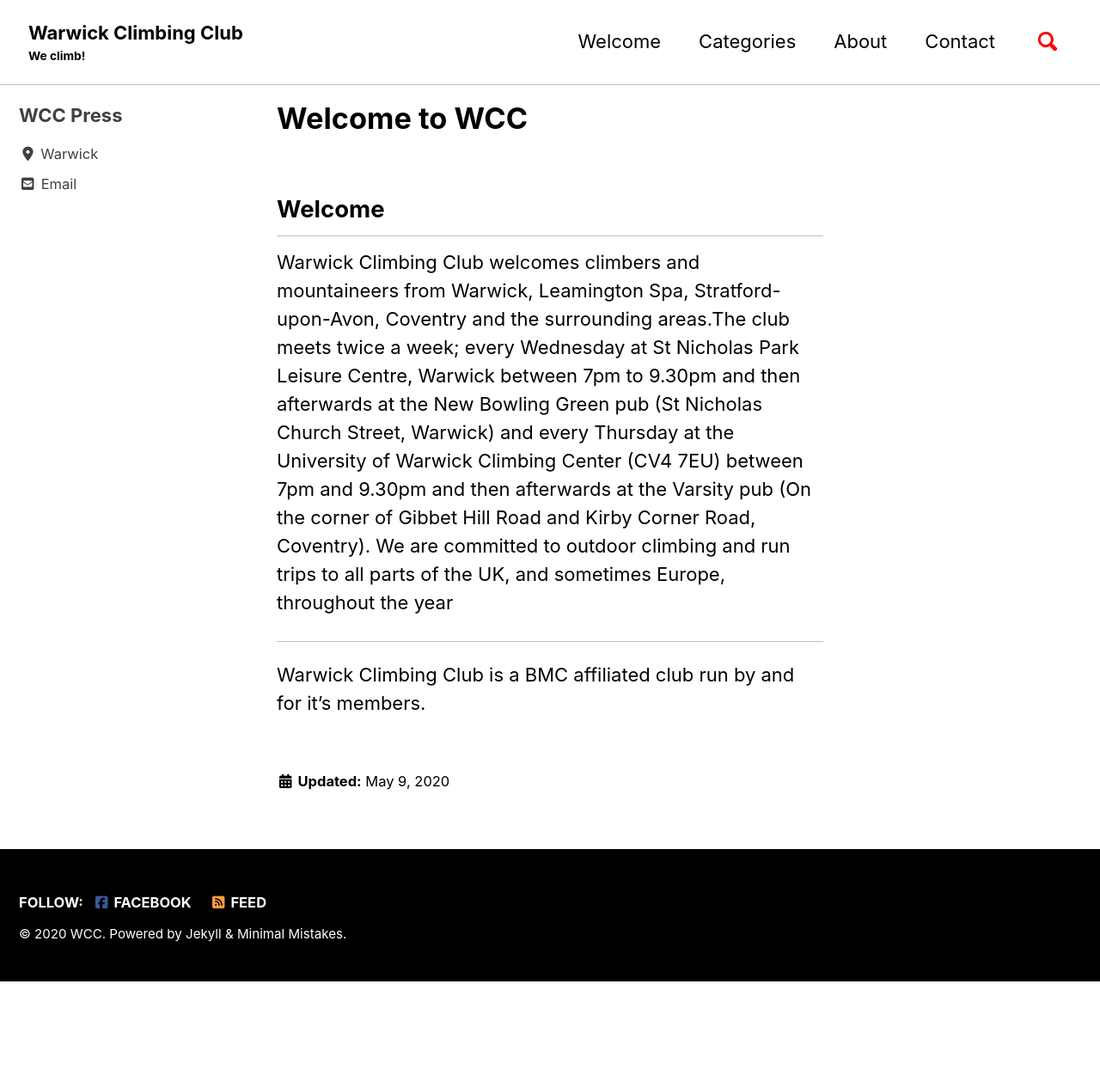
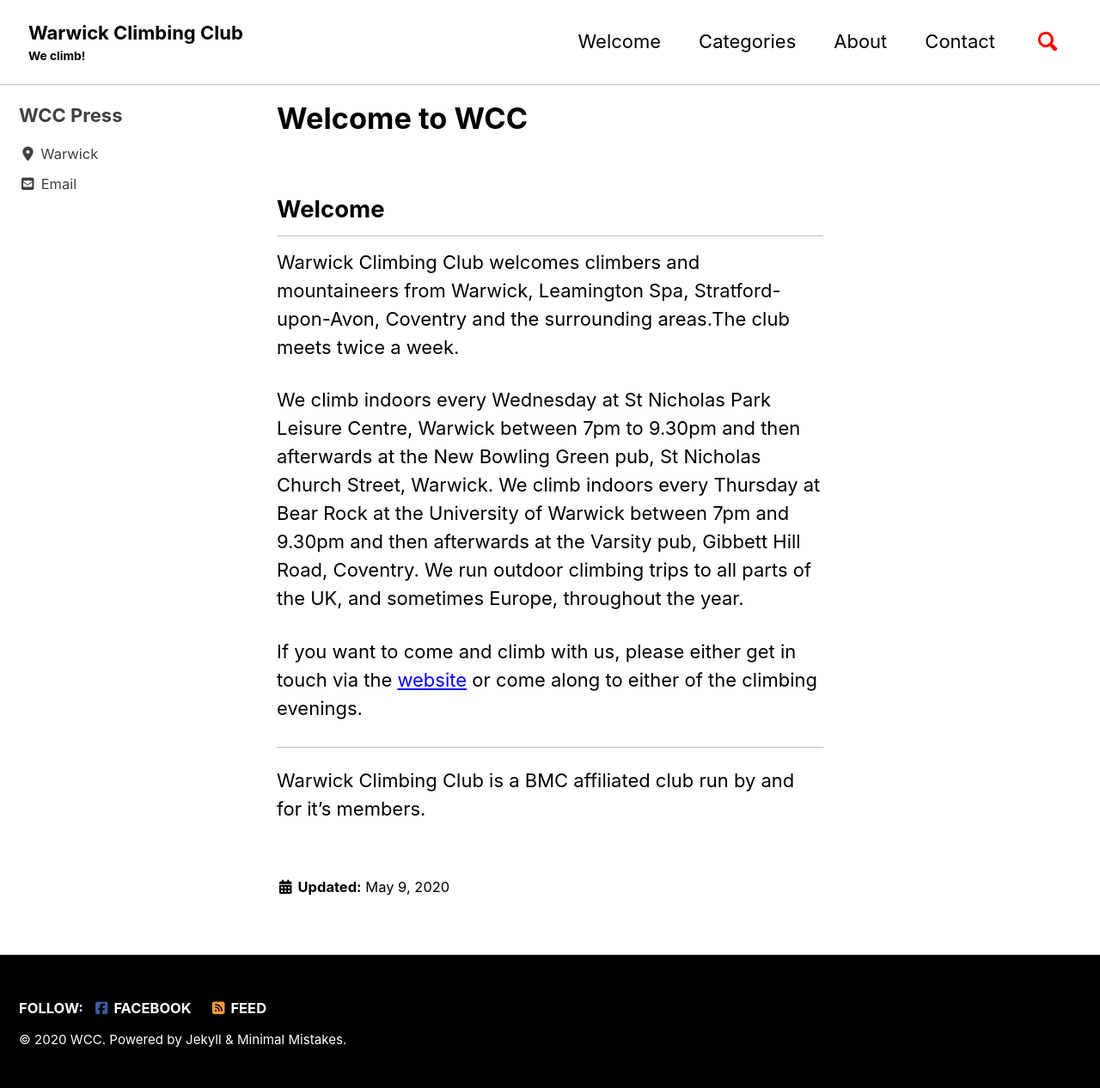
Before and after one commit to warwickclimbing/warwickclimbing.github.io, a Jekyll site: the page built from _pages/welcome.md, in a window 1280 px wide. Shown: the whole page at 86% size. Built offline with Jekyll 4.4.1, drawn with Linux system fonts in a browser that asks for light colours; cached includes are drawn as plain includes; nearby versions of some CDN libraries; before the commit the page ends 1142 px from its top, so only the background shows below that.

Commit message:
Update contact details

```diff
--- a/_pages/welcome.md
+++ b/_pages/welcome.md
@@ -7,7 +7,13 @@ toc: false
 ---
 
 ## Welcome
-Warwick Climbing Club welcomes climbers and mountaineers from Warwick, Leamington Spa, Stratford-upon-Avon, Coventry and the surrounding areas.The club meets twice a week; every Wednesday at St Nicholas Park Leisure Centre, Warwick between 7pm to 9.30pm and then afterwards at the New Bowling Green pub (St Nicholas Church Street, Warwick) and every Thursday at the University of Warwick Climbing Center (CV4 7EU) between 7pm and 9.30pm and then afterwards at the Varsity pub (On the corner of Gibbet Hill Road and Kirby Corner Road, Coventry). We are committed to outdoor climbing and run trips to all parts of the UK, and sometimes Europe, throughout the year
+Warwick Climbing Club welcomes climbers and mountaineers from Warwick, Leamington Spa, Stratford-upon-Avon, Coventry and the surrounding areas.The club meets twice a week.
+
+We climb indoors every Wednesday at St Nicholas Park Leisure Centre, Warwick between 7pm to 9.30pm and then afterwards at the New Bowling Green pub, St Nicholas Church Street, Warwick.
+We climb indoors every Thursday at Bear Rock at the University of Warwick between 7pm and 9.30pm and then afterwards at the Varsity pub, Gibbett Hill Road, Coventry.
+We run outdoor climbing trips to all parts of the UK, and sometimes Europe, throughout the year.
+
+If you want to come and climb with us, please either get in touch via the [website](/contact/) or come along to either of the climbing evenings.
 
 ---
 
```
Also changed, not shown: _pages/contact.md (+2 -2 lines).
